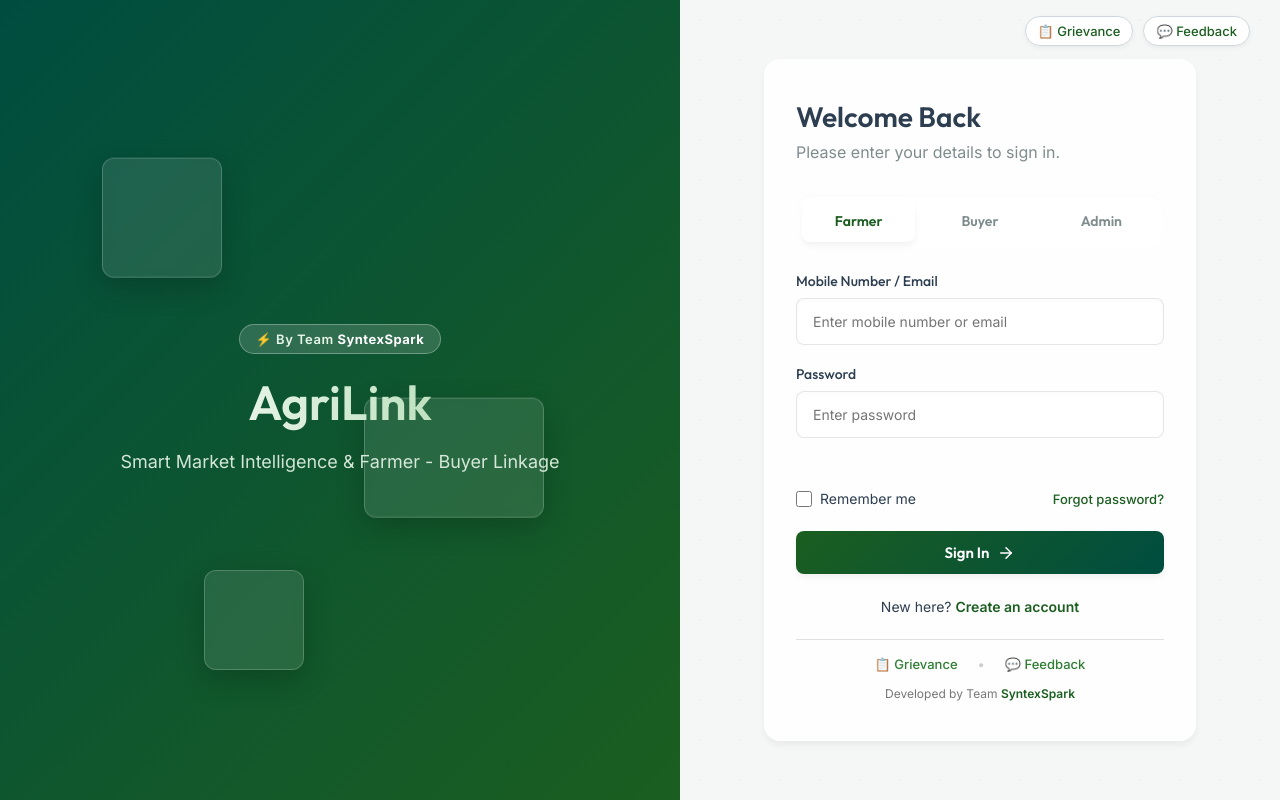
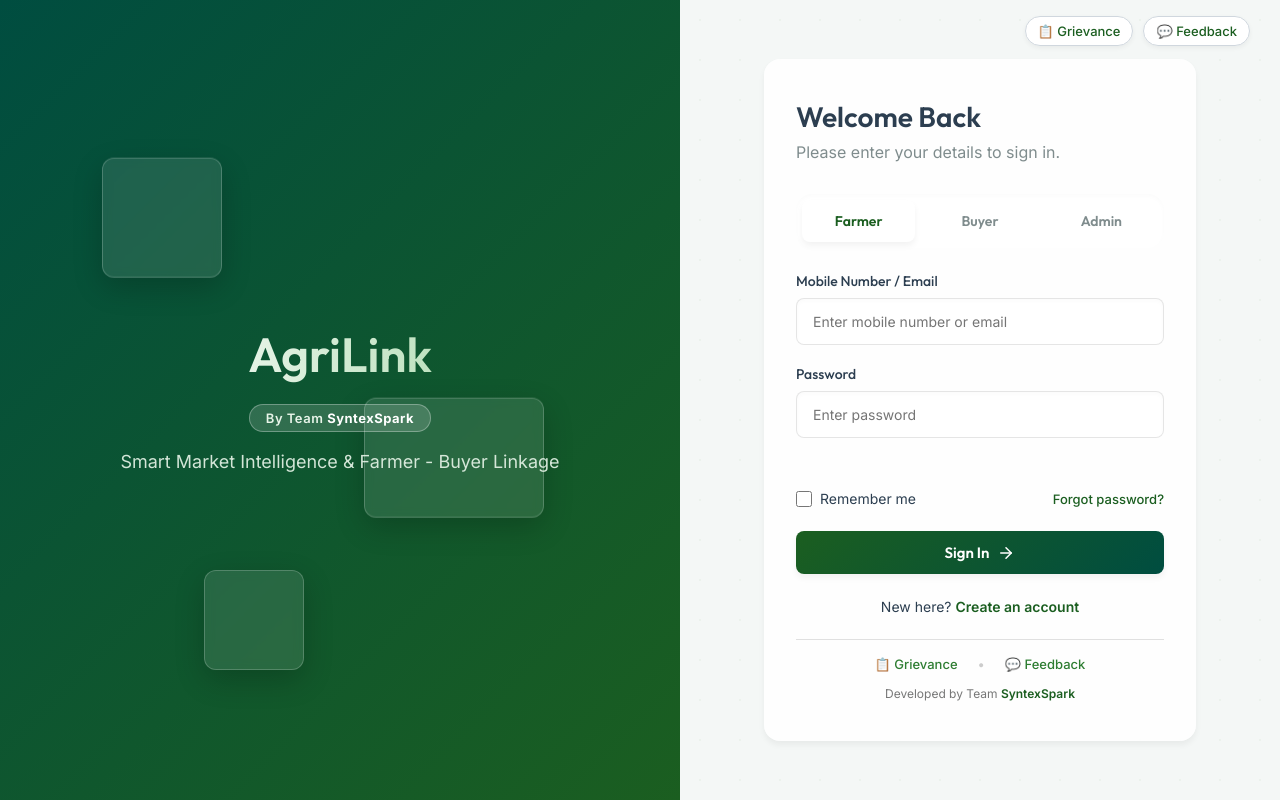
Before and after one commit to Soumajit1/AgriLink-SIH-SyntexSpark, a website: page frontend/index.html in a window 1280 px wide. Drawn offline with Linux system fonts and the light colour scheme.

Commit message:
Move Team SyntexSpark badge directly after title and remove emoji

```diff
--- a/frontend/index.html
+++ b/frontend/index.html
@@ -182,10 +182,10 @@
         <div class="node node-3"></div>
       </div>
       <div class="visual-content fade-in">
-        <div style="display: inline-flex; align-items: center; gap: 6px; background: rgba(255,255,255,0.15); border: 1px solid rgba(255,255,255,0.3); backdrop-filter: blur(8px); padding: 6px 16px; border-radius: 20px; font-size: 13px; font-weight: 600; letter-spacing: 0.5px; margin-bottom: 18px; color: #e8f5e9;">
-          <span>⚡ By Team <strong style="color: #ffffff;">SyntexSpark</strong></span>
+        <h1>AgriLink</h1>
+        <div style="display: inline-flex; align-items: center; background: rgba(255,255,255,0.15); border: 1px solid rgba(255,255,255,0.3); backdrop-filter: blur(8px); padding: 5px 16px; border-radius: 20px; font-size: 13px; font-weight: 600; letter-spacing: 0.5px; margin: 4px 0 16px 0; color: #e8f5e9;">
+          <span>By Team <strong style="color: #ffffff;">SyntexSpark</strong></span>
         </div>
-        <h1>AgriLink</h1>
         <p>Smart Market Intelligence & Farmer - Buyer Linkage</p>
       </div>
     </div>
```
Also changed, not shown: index.html (+3 -3 lines).
